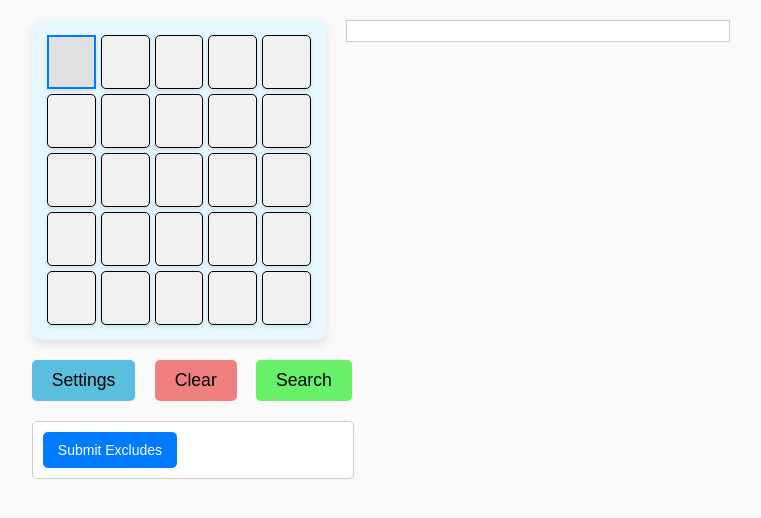
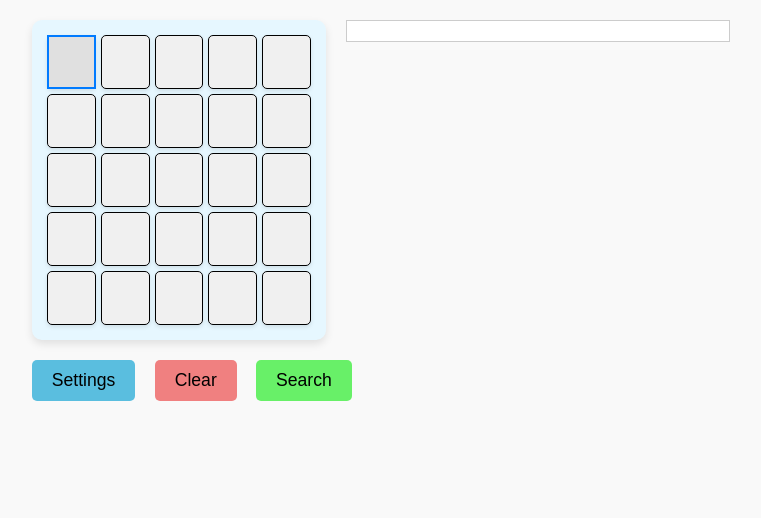
Before and after one commit to ilfir/ui-matrix, a website: page index.html in a window 1280 px wide. Shown: the whole page, without its empty margins (259-1020 px from the left). Drawn offline with Linux system fonts and the light colour scheme.

Commit message:
Hide exclude submit button by default

```diff
--- a/index.html
+++ b/index.html
@@ -64,7 +64,7 @@
             <p id="word-count">Words: </p>
             <p id="error" class="hidden">Error: </p>
         </div>
-        <div id="exclude-button">
+        <div id="exclude-button" class="hidden">
             <button id="submit-excludes-button">Submit Excludes</button>
         </div>
     </div>
```
